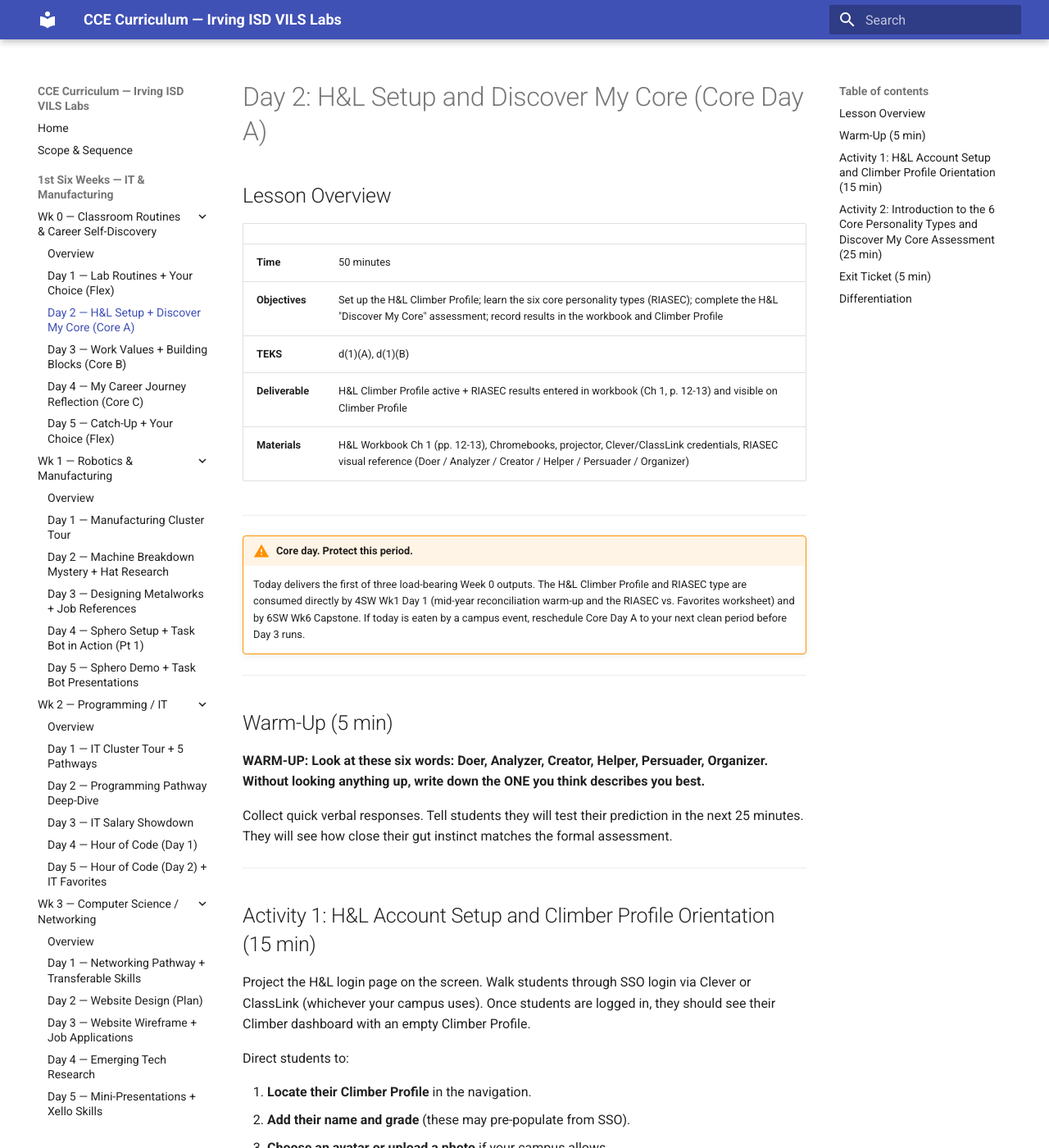
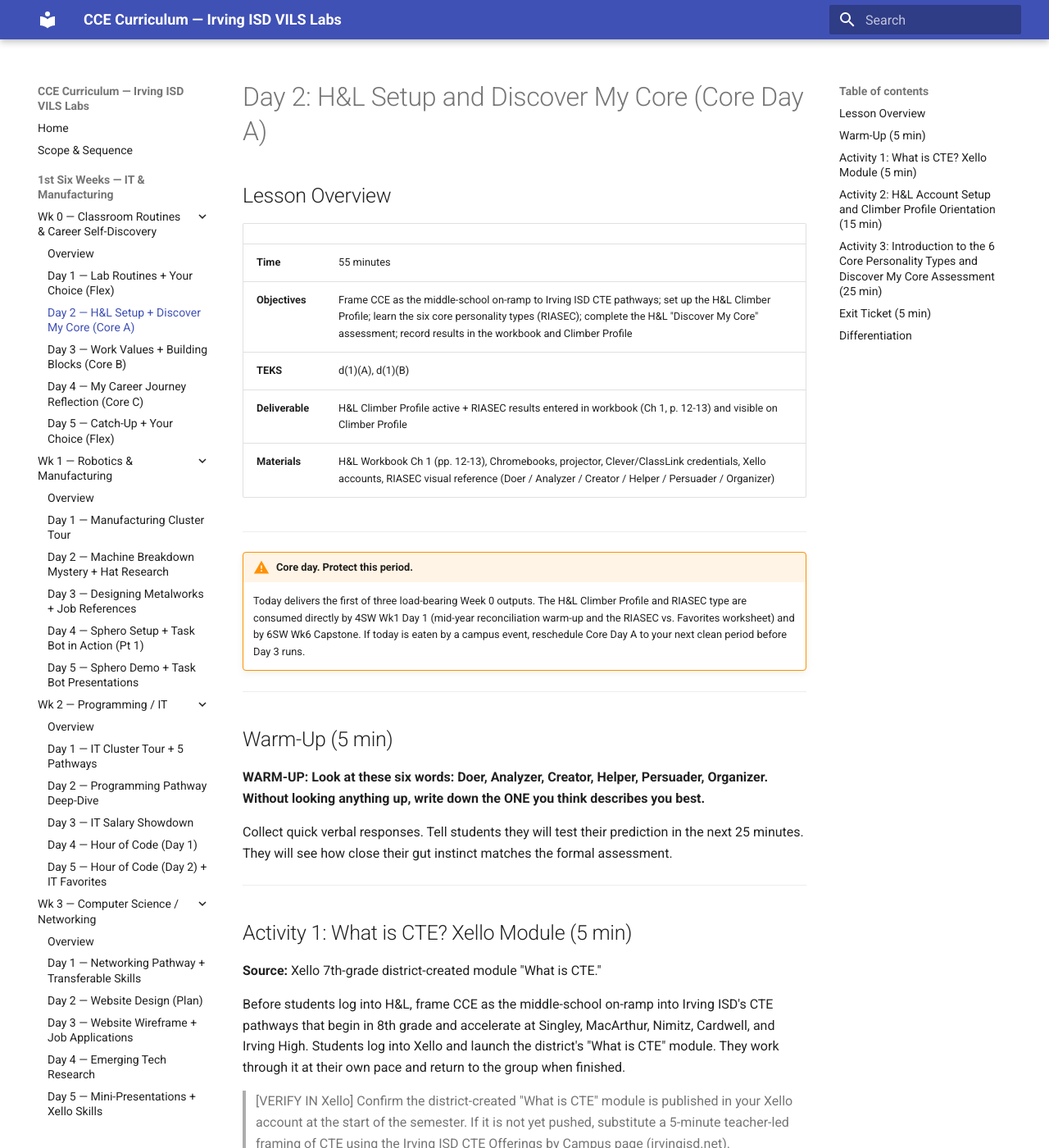
Before and after one commit to elbrielle/cce-curriculum, an MkDocs documentation site: the page built from docs/1sw/wk0-classroom-routines/day2.md, in a window 1280 px wide and 1400 px high. Shown: the whole window at 82% size. Built offline with MkDocs 1.6.1 and Material for MkDocs 9.7.7, drawn with Linux system fonts in a browser that asks for light colours; the version menu is left out; some of the changed text lies outside the part shown.

Commit message:
Teacher feedback batch 1: C2 menu fix, B5 Xello CTE module, A2/A3 facilitation strategies
- C2: Wk0 Day 1 "menu" hallucination reworded ("these options" vs. "this menu")
- B5: Wk0 Day 2 adds Activity 1 "What is CTE? Xello Module" (5 min), renumbers
  existing activities 1→2, 2→3, bumps total to 55 min, adds Xello to Materials
- A2: new docs/resources/facilitation-strategies.md (QSSA, Think-Pair-Share,
  Talk-Read-Talk-Write, Jigsaw, RallyRobin, RoundRobin, Stand Up Hand Up Pair
  Up + "Need a Facilitation Strategy? Try This" admonition template)
- A3/C1: Wk1 Day 1 Activity 1 gets the first Jigsaw admonition as use case
- mkdocs.yml nav: Facilitation Strategies under Resources

Preservation loop clean: build --strict passes, no teacher scripting, timing
in budget (Wk0 D2=55, Wk1 D1=45), no em dashes in body prose.

Co-Authored-By: Claude Opus 4.6 <noreply@anthropic.com>

```diff
--- a/docs/1sw/wk0-classroom-routines/day2.md
+++ b/docs/1sw/wk0-classroom-routines/day2.md
@@ -4,11 +4,11 @@
 
 | | |
 |---|---|
-| **Time** | 50 minutes |
-| **Objectives** | Set up the H&L Climber Profile; learn the six core personality types (RIASEC); complete the H&L "Discover My Core" assessment; record results in the workbook and Climber Profile |
+| **Time** | 55 minutes |
+| **Objectives** | Frame CCE as the middle-school on-ramp to Irving ISD CTE pathways; set up the H&L Climber Profile; learn the six core personality types (RIASEC); complete the H&L "Discover My Core" assessment; record results in the workbook and Climber Profile |
 | **TEKS** | d(1)(A), d(1)(B) |
 | **Deliverable** | H&L Climber Profile active + RIASEC results entered in workbook (Ch 1, p. 12-13) and visible on Climber Profile |
-| **Materials** | H&L Workbook Ch 1 (pp. 12-13), Chromebooks, projector, Clever/ClassLink credentials, RIASEC visual reference (Doer / Analyzer / Creator / Helper / Persuader / Organizer) |
+| **Materials** | H&L Workbook Ch 1 (pp. 12-13), Chromebooks, projector, Clever/ClassLink credentials, Xello accounts, RIASEC visual reference (Doer / Analyzer / Creator / Helper / Persuader / Organizer) |
 
 ---
 
@@ -25,7 +25,20 @@ Collect quick verbal responses. Tell students they will test their prediction in
 
 ---
 
-## Activity 1: H&L Account Setup and Climber Profile Orientation (15 min)
+## Activity 1: What is CTE? Xello Module (5 min)
+
+**Source:** Xello 7th-grade district-created module "What is CTE."
+
+Before students log into H&L, frame CCE as the middle-school on-ramp into Irving ISD's CTE pathways that begin in 8th grade and accelerate at Singley, MacArthur, Nimitz, Cardwell, and Irving High. Students log into Xello and launch the district's "What is CTE" module. They work through it at their own pace and return to the group when finished.
+
+> [VERIFY IN Xello] Confirm the district-created "What is CTE" module is published in your Xello account at the start of the semester. If it is not yet pushed, substitute a 5-minute teacher-led framing of CTE using the Irving ISD CTE Offerings by Campus page (irvingisd.net).
+
+!!! warning "Common Issue"
+    Xello and H&L use different SSO providers. If a student cannot log into Xello, have them start Activity 2 on H&L instead and return to the Xello module during Day 5 catch-up. Do not let a Xello login block H&L setup.
+
+---
+
+## Activity 2: H&L Account Setup and Climber Profile Orientation (15 min)
 
 Project the H&L login page on the screen. Walk students through SSO login via Clever or ClassLink (whichever your campus uses). Once students are logged in, they should see their Climber dashboard with an empty Climber Profile.
 
@@ -45,7 +58,7 @@ Frame the H&L vocabulary the workbook uses: students are **Climbers**, careers a
 
 ---
 
-## Activity 2: Introduction to the 6 Core Personality Types and Discover My Core Assessment (25 min)
+## Activity 3: Introduction to the 6 Core Personality Types and Discover My Core Assessment (25 min)
 
 **Source:** H&L Workbook Ch 1, p. 12-13. "Learning My Core Personality Type" and "Learn Your Personality Types."
 
--- a/mkdocs.yml
+++ b/mkdocs.yml
@@ -286,6 +286,7 @@ nav:
     - Resources Status & Backlog: resources/resources-status.md
     - TEKS Coverage Matrix: resources/teks-coverage-matrix.md
     - Free Resource Directory: resources/free-resource-directory.md
+    - Facilitation Strategies: resources/facilitation-strategies.md
 
 markdown_extensions:
   - admonition
```
Also changed, not shown: docs/1sw/wk0-classroom-routines/day1.md (+1 -1 lines), docs/1sw/wk1-robotics-manufacturing/day1.md (+3 -0 lines), docs/resources/facilitation-strategies.md (added, +113 -0 lines).
